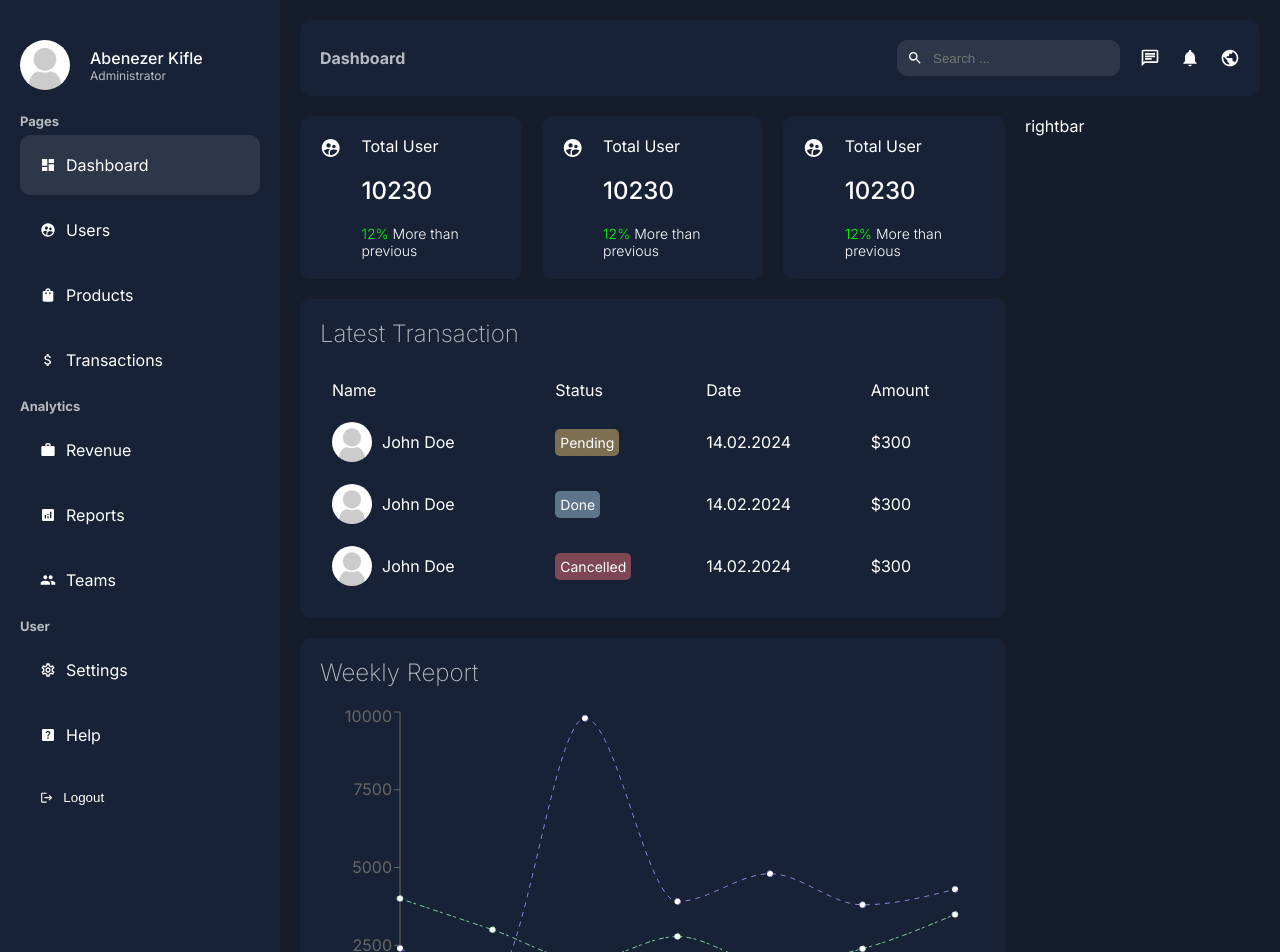
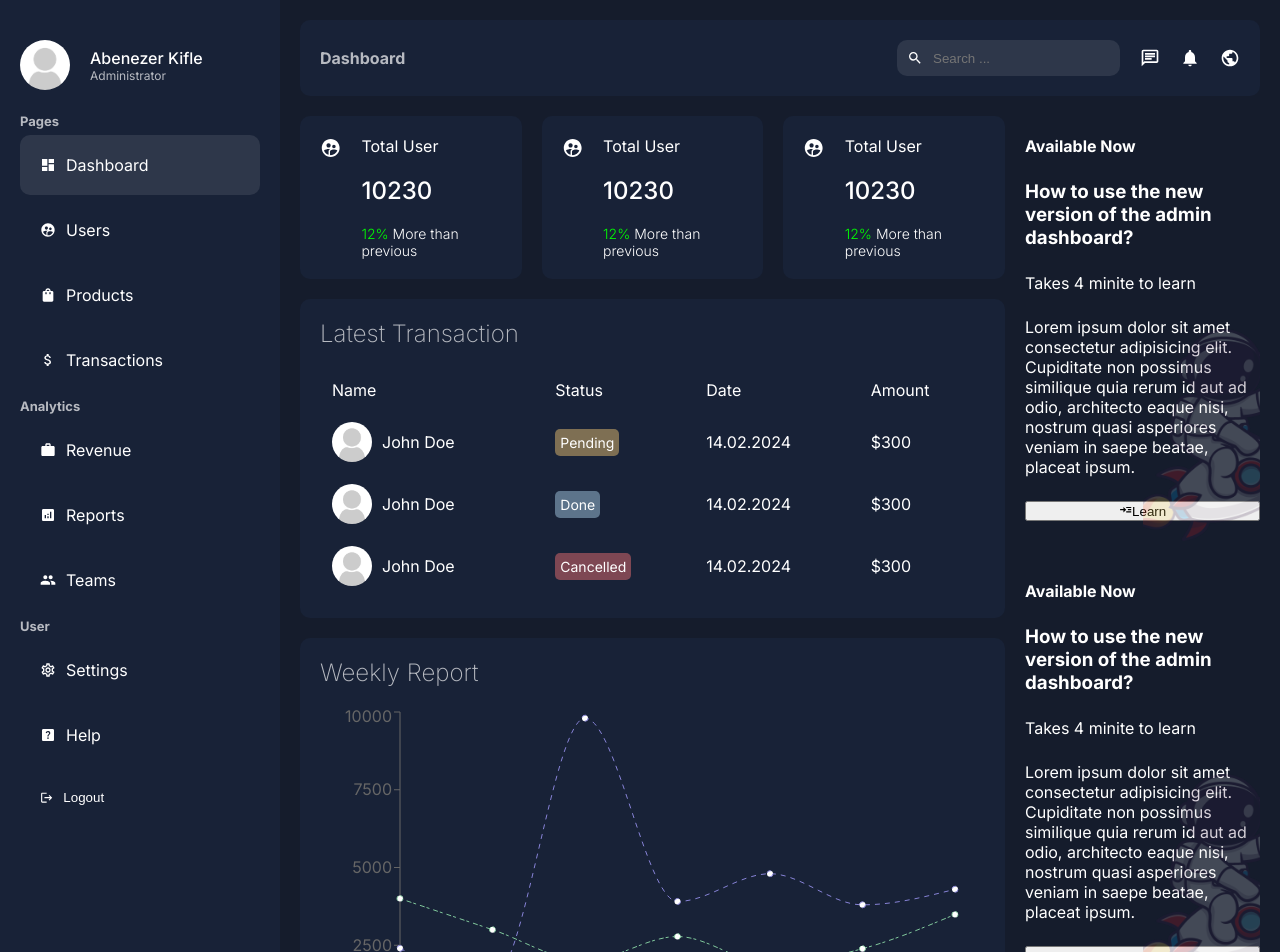
Before and after one commit to abenooo/NextJs_14_AdminDashboard, a Next.js app: page /dashboard in a window 1280 px wide. Shown: the top 952 px of the page. Built offline with nearby package versions, Linux system fonts and the light colour scheme.

Commit message:
Add right bar structure

```diff
--- a/app/ui/dashboard/rightbar/rightbar.jsx
+++ b/app/ui/dashboard/rightbar/rightbar.jsx
@@ -1,7 +1,52 @@
+import Image from "next/image";
+import styles from "./rightbar.module.css";
+import { MdReadMore } from "react-icons/md";
 const Rightbar = () => {
   return (
-    <div>rightbar</div>
-  )
-}
+    <div className={styles.container}>
+      <div className={styles.item}>
+        <div className={styles.bgContainer}>
+          <Image src="/astronaut.png" alt="" fill className={styles.bg}/>
+        </div>
+        <div className={styles.texts}>
+          <span className={styles.notification}>Available Now</span>
+          <h3 className={styles.title}>How to use the new version of the admin dashboard?</h3>
+          <span className={styles.subtitle}>Takes 4 minite to learn</span>
+          <p className={styles.desc}>
+            Lorem ipsum dolor sit amet consectetur adipisicing elit. Cupiditate
+            non possimus similique quia rerum id aut ad odio, architecto eaque
+            nisi, nostrum quasi asperiores veniam in saepe beatae, placeat
+            ipsum.
+          </p>
+          <button className={styles.button}>
+            <MdReadMore />
+            Learn
+          </button>
+        </div>
+      </div>
+{/* card two */}
+<div className={styles.item}>
+        <div className={styles.bgContainer}>
+          <Image src="/astronaut.png" alt="" fill className={styles.bg}/>
+        </div>
+        <div className={styles.texts}>
+          <span className={styles.notification}>Available Now</span>
+          <h3>How to use the new version of the admin dashboard?</h3>
+          <span className={styles.subtitle}>Takes 4 minite to learn</span>
+          <p className={styles.desc}>
+            Lorem ipsum dolor sit amet consectetur adipisicing elit. Cupiditate
+            non possimus similique quia rerum id aut ad odio, architecto eaque
+            nisi, nostrum quasi asperiores veniam in saepe beatae, placeat
+            ipsum.
+          </p>
+          <button className={styles.button}>
+            <MdReadMore />
+            Learn
+          </button>
+        </div>
+      </div>
+    </div>
+  );
+};
 
-export default Rightbar
+export default Rightbar;
```
